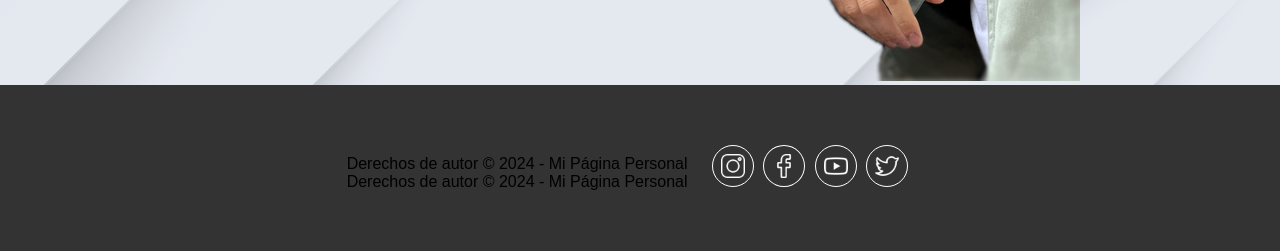
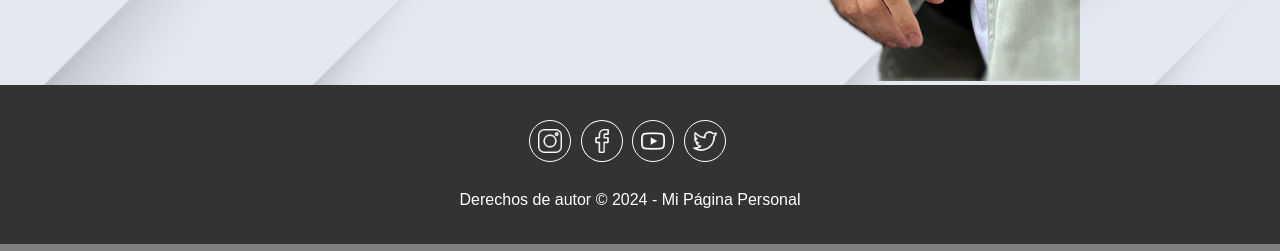
Before and after one commit to saulet1995/web_alex, a plain HTML site: page index.html in a window 1280 px wide. Shown: the part 681-932 px from the top of the page. Drawn offline with Linux system fonts and the light colour scheme.

Commit message:
Mejorado un poco el diseño del footer.

```diff
--- a/index.html
+++ b/index.html
@@ -54,10 +54,7 @@
         </div>
     </section>
     <footer>
-        <div>
-            <p>Derechos de autor © 2024 - Mi Página Personal</p>
-            <p>Derechos de autor © 2024 - Mi Página Personal</p>
-        </div>
+
 
         <div class="redes">
             <a href="https://www.instagram.com/" target="_blank"><img src="imgs/redes/insta_w.png" alt=""
@@ -74,6 +71,10 @@
 
 
         </div>
+
+        <div>
+            <p>Derechos de autor © 2024 - Mi Página Personal</p>
+        </div>
     </footer>
 </body>
 
--- a/styles.css
+++ b/styles.css
@@ -67,15 +67,20 @@ section {
 
 footer {
     background-color: #333;
-    padding-top: 60px;
-    padding-bottom: 60px;
+    padding-top: 35px;
+    padding-bottom: 35px;
     text-align: center;
 }
 
 footer div {
-    display: inline-block;
+    display: block;
     margin-right: 20px;
 
+}
+
+footer div:nth-child(2) {
+    color: white;
+    margin-top: 25px;
 }
 
 .presentacion {
```
